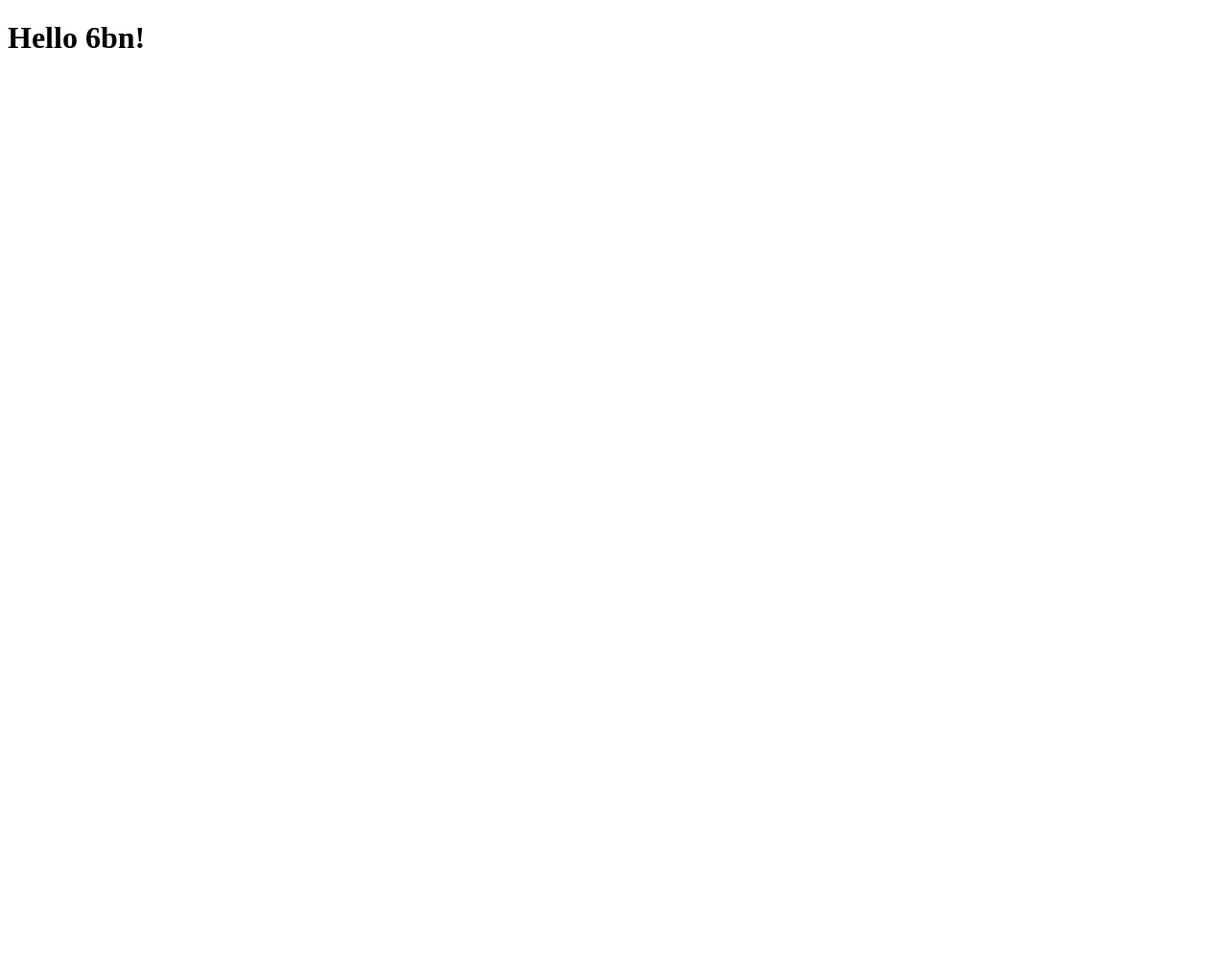
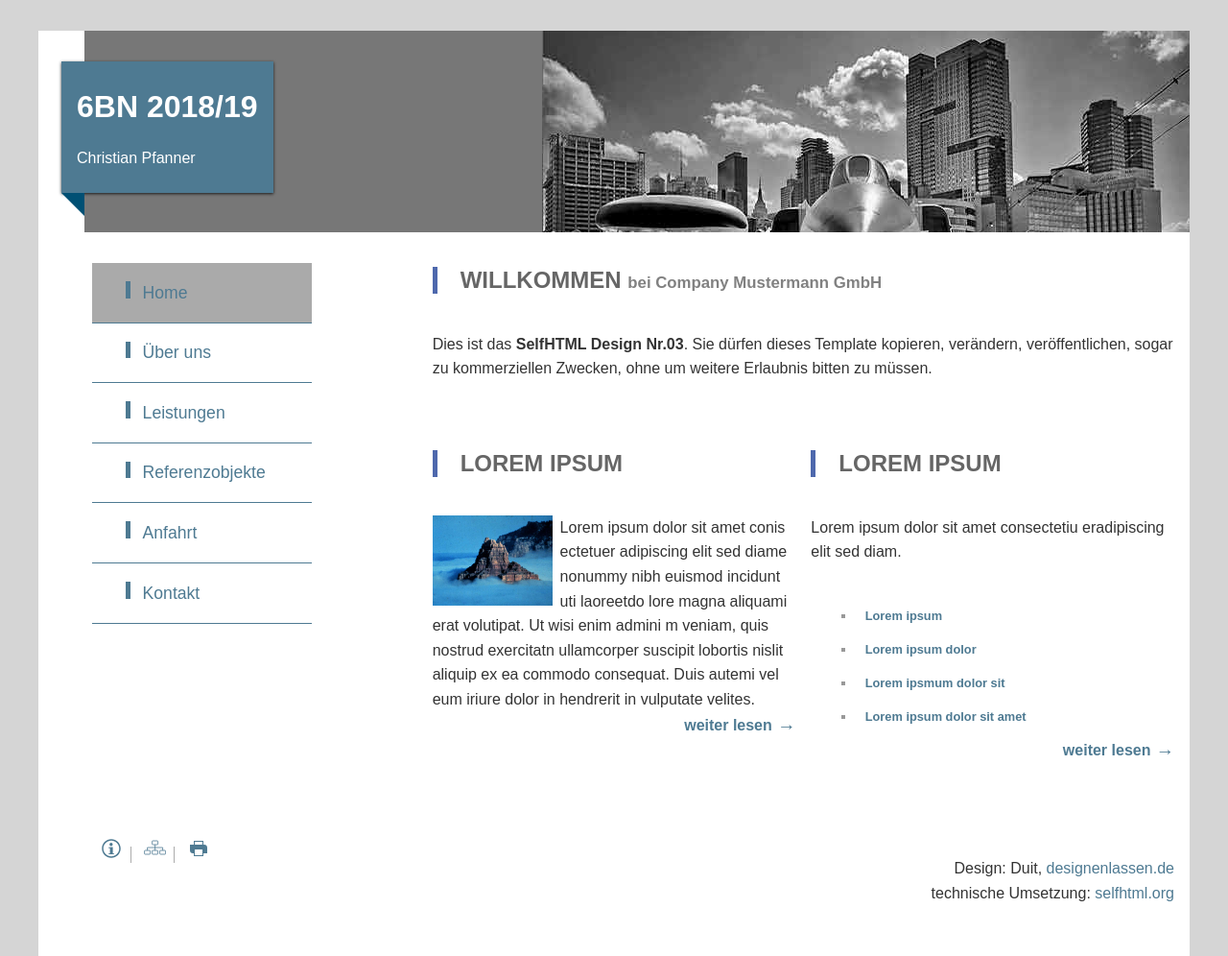
Before and after one commit to chripf/6bn2018-19, a plain HTML site: page index.html in a window 1280 px wide. Shown: the whole page at 96% size. Before the commit the page ends 800 px from the top, so only its background shows below. Drawn offline with Linux system fonts and the light colour scheme.

Commit message:
add template 03 from selfhtml.org

```diff
--- /dev/null
+++ b/css/style.css
@@ -0,0 +1,295 @@
+/* Stylesheet für Selfhtml Design 03
+  responsives Layout mit Grid Layout ab Z. 210   */
+
+/* ====================================================   GLOBAL DEFINITION   ==================================================== */
+
+/* alternatives Boxmodell */
+html {
+  box-sizing: border-box;
+  background: #d5d5d5;
+}
+
+*, ::before, ::after {
+  box-sizing: inherit;
+}
+
+body {
+	max-width: 75em;
+	margin:0 auto;
+	padding: 0;
+	background: #fff;
+	color: #333;
+	font: normal 1em Arial, sans-serif;  /* Mindestschriftgröße wird dem Browser, bzw. dem Nutzer überlassen! */
+
+}
+
+
+
+/* ====================================================   HEADER   ==================================================== */
+
+header {
+	position: relative;
+	height: 210px;
+	margin: 2em  0  0 3em;
+	background: #777 url("../img/Design03-head.jpg") no-repeat right;
+	background-size: contain;
+	padding: 0 0 0.5em;
+}
+
+header a h1,
+header a p {			/*Die Angaben für h1 müssen mit einem genauen Selektor überschrieben werden. */
+	color: white;
+	border-left: 0;
+	padding: 0;
+    display: table;		/* Überschriften und Absätze sind sonst immer 100% breit, durch display:table und display: inline-block; für das Elternelement a.ribbon wird das Banner nur so breit wie nötig. */
+}
+
+.ribbon {
+	display: inline-block;
+	position: relative;
+	margin: 2em 0 2em -1.5em;
+	padding: 0.5em 1em;
+	background: #4e7a92;
+	box-shadow: 0px 1px 3px rgba(0,0,0,.8);
+}
+
+.ribbon::before{
+	display: block;
+	width: 1.5em;
+	height: 0;
+	position: absolute;
+	bottom: -1.5em;
+	left: 0em;
+	content: "";
+	border-bottom: 1.5em solid transparent;
+	border-right: 1.5em solid rgb(0, 80, 116);
+}
+
+/** CONTENT **/
+
+main {
+	margin: 0 0 1em;
+	padding: 1em;
+	background: #fff;
+}
+
+h1,
+h2 {
+	font-family: Arial, 'Helvetica Neue', Helvetica, sans-serif;
+	padding-left: 1em;
+	color: #666;
+	text-transform: uppercase;
+	border-left:5px solid #4e68AD;
+}
+
+h2 span {
+	font-size: 0.70em;
+	color: #818181;
+	text-transform: none;
+}
+
+h3	{
+	font-size: 1.25em;
+	font-weight: normal;
+	padding: 0px;
+	margin: 0px;
+	color: #4E68AD;
+}
+
+p {
+	text-align: left;
+	line-height: 1.6em;
+	padding: 20px 0px
+}
+
+a 	{
+	color: #4e7a92;
+	outline: none;
+	text-decoration: none;
+}
+a:hover, 			/* Durch Maus oder Tastatur angewählte Verweise werden sichtbar gemacht */
+a:focus {
+	color: white;
+	text-decoration: none;
+	background-color: #4e7a92;
+}
+
+a.more	{
+	float: right;
+	font-weight: bold;
+}
+
+a.more:after{
+	content:" \2192 ";
+	font-size:1.2em;
+	font-weight:bold;
+}
+
+ul.square {
+	list-style-type:square;
+    color: #999999;
+    margin: 0 0 0.5em 0.5em;
+	font-size: 0.8em;
+	font-weight: bold;
+}
+
+ul.square li{
+	padding:10px;
+}
+
+/*DL, DT, DD Datenliste*/
+dl.grid {
+  display: grid;
+  grid-template-columns: 1fr 100%;
+}
+dd {
+  margin: 0;
+  padding-left: 1em;
+}
+
+dd span:first-child {
+  display: inline-block;
+  width: 4em;
+}
+
+dl.grid dd {
+  margin-bottom: 1em;
+}
+
+a[href^="tel"] { white-space: nowrap; }
+
+ul#footer-nav li {
+	list-style-type: none;
+	displaY: inline;
+	padding: 0 0.5em;
+	border-right: 1px  solid #ACACAC;
+}
+
+footer {
+	display: grid;
+    grid-template-columns: repeat(2, 1fr);
+	padding: 1em;
+}
+
+ul#footer-nav  li:last-child {
+	border: none;
+}
+
+ul#footer-nav img {
+	width: 1.5em;
+}
+
+ul#footer-nav a:hover,
+ul#footer-nav a:focus,
+ul#footer-nav a:active {
+	background: white;
+}
+
+footer p {
+	text-align: right;
+}
+
+/** Navigation **/
+
+nav#navigation{
+}
+
+#navigation ul {
+    list-style-type: none;
+    width: 100%;
+	margin-bottom:30px;
+}
+
+#navigation ul li.first-child	{ border-top: 1px #DBDBDB solid; }
+
+
+#navigation ul li a {
+	display: block;
+    border-bottom: 1px solid #4e7a92;
+    font-size: 1.1em;
+    line-height: 1.5em;
+    padding: 1em 35px;
+    text-decoration: none;
+	width: 13em;
+}
+
+#navigation ul li a:before{
+	content:" ";
+	display:inline-block;
+	width:1em;
+	height:1em;
+	border-left:5px solid #4e7a92;;
+}
+
+nav a[aria-current=page]{
+ background: #aaa;
+}
+
+
+
+/* ========== repsonsives Grid-Layout ========== */
+
+/* mobile first - auf schmalen Bildschirmen wird alles untereinander platziert. */
+
+/* ab einer Breite von 30em haben zwei Spalten nebeneinander Platz: */
+
+@media (min-width: 30em) {
+  main {
+  	display: grid;
+    grid-template-columns: repeat(2, 1fr);
+	grid-gap: 1em;
+  }
+
+  nav {
+    grid-column: 1 / 2;
+  }
+
+  #intro {
+    grid-column: 2 / 3;
+    grid-row:    1 / 2;
+  }
+
+  article {
+    grid-column: 2 / 3;
+  }
+
+  .spalte img {
+     width: 50%;
+	 float: left;
+	 margin-right: 0.5em;
+  }
+}
+
+
+
+@media (min-width: 50em) {
+  main {
+    grid-template-columns: repeat(3, 1fr);
+ }
+
+  nav {
+    grid-row: 1 / 4;
+  }
+
+  #intro {
+    grid-column: 2 / 4;
+    grid-row:    1 / 2;
+  }
+
+  article {
+    grid-column: 2 / 4;
+  }
+
+   aside {
+    grid-column: 3 / 4;
+    grid-row: 1 / 2;
+  }
+
+  .spalte {
+    grid-row:    2 / 3;
+  }
+
+  .spalte img {
+     width: 33%;
+  }
+}
--- a/index.html
+++ b/index.html
@@ -1,8 +1,79 @@
 <!DOCTYPE html>
-<html>
+<html lang="de">
 <head>
+	<meta charset="utf-8">
+	<meta name="viewport" content="width=device-width, initial-scale=1.0">
+    <meta name="description" content="Seite mit Links zu den Projekten der 6bn" />
+    <link rel="stylesheet" href="css/style.css">
+	<title>6bn 2018/19</title>
 </head>
 <body>
-  <h1>Hello 6bn!</h1>
+
+<header>
+    <a class="ribbon" tabindex="-1" title="zurück zur Startseite!" href="index.html">
+	   <h1 id="logo">6bn 2018/19</h1>
+       <p>Christian Pfanner</span></p>
+    </a>
+</header>
+
+<main>
+
+	<nav id="navigation">
+	<ul>
+		<li><a aria-current="page">Home</a></li>
+		<li><a href="1-unterseite.html">Über uns</a></li>
+		<li><a href="1-unterseite.html#">Leistungen</a></li>
+		<li><a href="1-unterseite.html">Referenzobjekte</a>
+		<li><a href="1-unterseite.html">Anfahrt</a></li>
+		<li><a href="2-contact.html">Kontakt</a></li>
+	</ul>
+	</nav>
+
+	<section id="intro">
+	<h2>Willkommen <span>bei Company Mustermann GmbH</span></h2>
+    <p>
+		Dies ist das <strong>SelfHTML Design Nr.03</strong>. Sie dürfen dieses Template kopieren, verändern, veröffentlichen, sogar zu kommerziellen Zwecken, ohne um weitere Erlaubnis bitten zu müssen.
+	</p>
+    </section>
+
+
+    <section class="spalte">
+   		 <h2>Lorem ipsum</h2>
+		<p>
+			<img src="img/dummy-3.jpg" alt="Dummybild - bitte Alternativbeschreibung einfügen">
+			Lorem ipsum dolor sit amet conis ectetuer adipiscing elit sed diame nonummy nibh euismod incidunt uti laoreetdo lore magna aliquami erat volutipat. Ut wisi enim admini m veniam, quis nostrud exercitatn ullamcorper suscipit lobortis nislit aliquip ex ea commodo consequat. Duis autemi vel eum iriure dolor in hendrerit in vulputate velites.<br>
+			<a class="more" href="1-unterseite.html">weiter lesen</a>
+		</p>
+    </section>
+
+
+    <section class="spalte">
+		<h2>Lorem ipsum</h2>
+		<p>
+			Lorem ipsum dolor sit amet consectetiu eradipiscing elit sed diam.
+		</p>
+		<ul class="square">
+			<li><a href="#">Lorem ipsum</a></li>
+			<li><a href="#">Lorem ipsum dolor</a></li>
+			<li><a href="#">Lorem ipsmum dolor sit</a></li>
+			<li><a href="#">Lorem ipsum dolor sit amet</a></li>
+		</ul>
+		<a class="more" href="1-unterseite.html">weiter lesen</a>
+    </section>
+
+</main>
+
+<footer class="grid">
+    <ul id="footer-nav">
+		<li><a href="2-contact.html" title="Kontakt"><img src="img/info.svg" alt="info"></a></li>
+		<li><a href="#" title="Sitemap"><img src="img/sitemap.svg" alt="info"></a></li>
+		<li><a href="2-contact.html" title="impressum"><img src="img/print.svg" alt="print"></a></li>
+	</ul>
+    <p>
+    	Design: Duit, <a href="http://designenlassen.de/">designenlassen.de</a><br>
+		technische Umsetzung: <a href="http://selfhtml.org">selfhtml.org</a>
+    </p>
+</footer>
+
 </body>
 </html>
```
Also changed, not shown: 1-unterseite.html (added, +72 -0 lines), 2-contact.html (added, +90 -0 lines), img/Design03-head.jpg (added), img/dummy-3.jpg (added), img/info.svg (added), img/print.svg (added), img/sitemap.svg (added).
